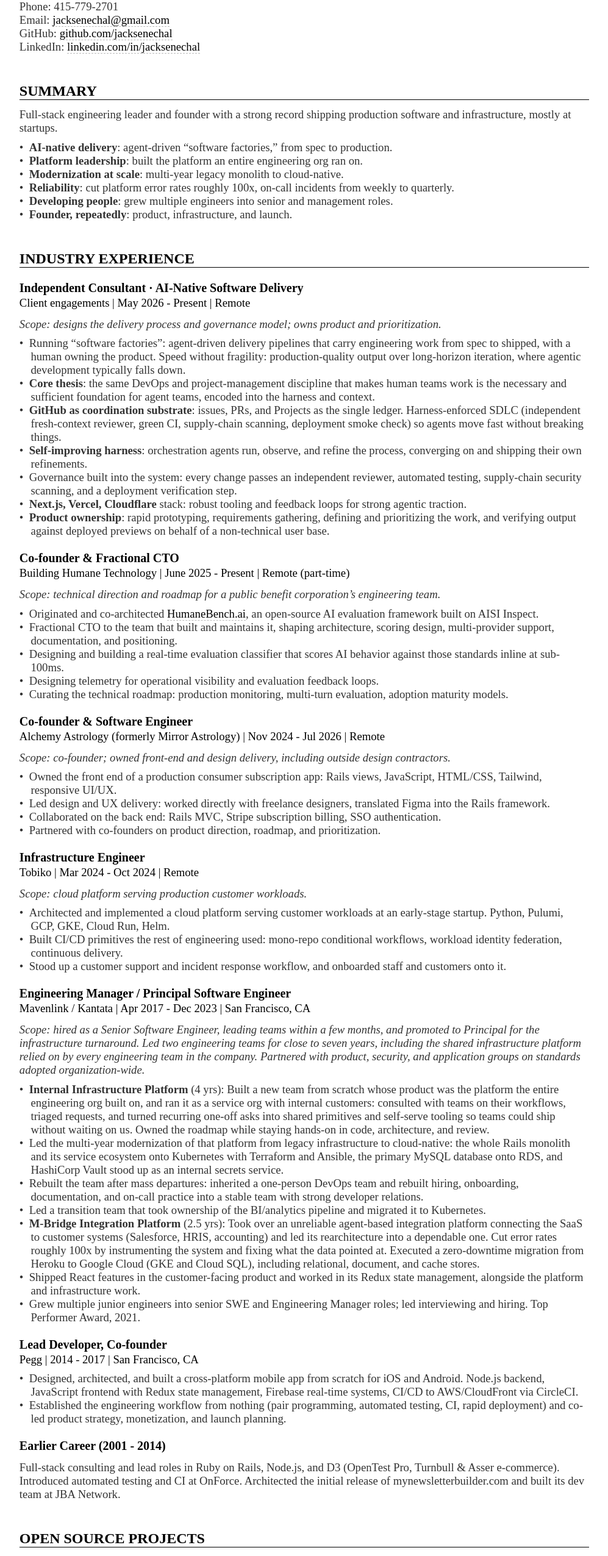
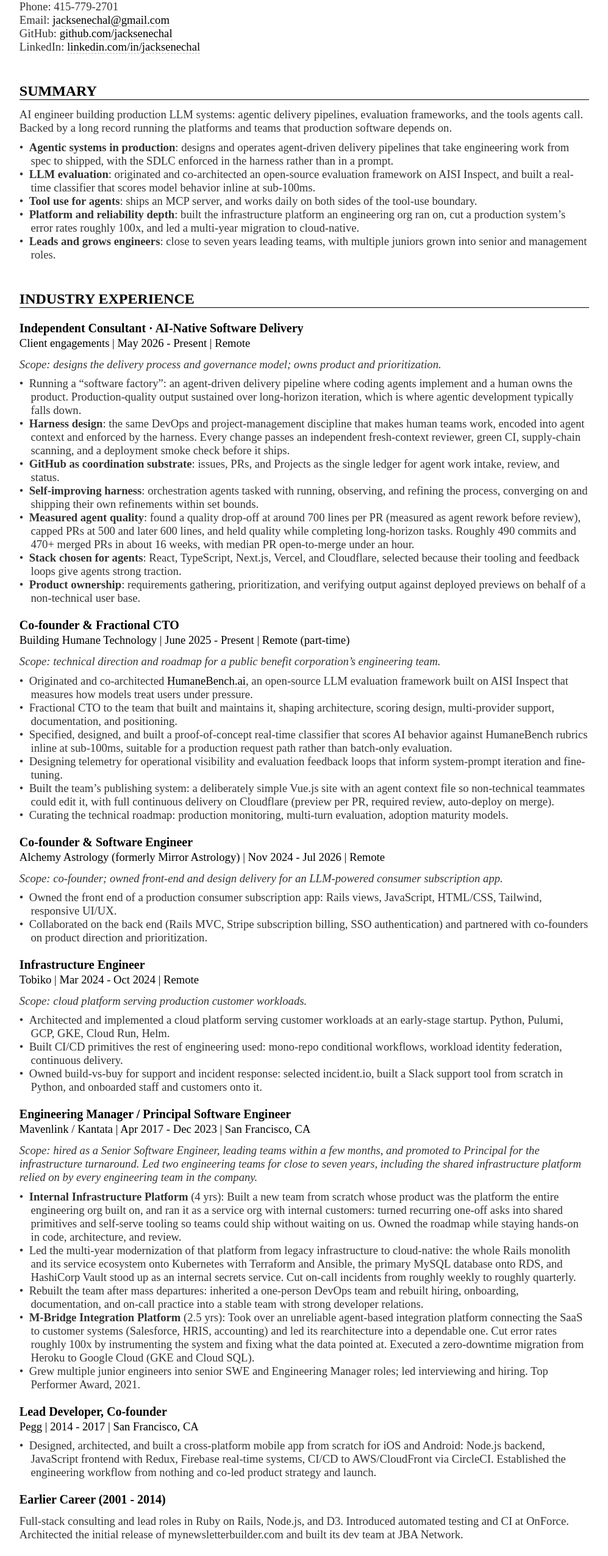
Before and after one commit to jacksenechal/resume, a plain HTML site: page index.html in a window 1280 px wide. Shown: the part 242-2794 px from the top of the page at 61% size, without its empty margins (141-1138 px from the left). Drawn offline with Linux system fonts and the light colour scheme.

Commit message:
Add role/ai-engineer archetype: AI engineering positioning (agentic delivery, evals, tool use)

```diff
--- a/index.html
+++ b/index.html
@@ -66,8 +66,8 @@
   <a class="btn" href="https://github.com/jacksenechal/resume">GitHub</a>
 </nav>
 <h1 id="jack-senechal">Jack Senechal</h1>
-<h2 id="engineering-leader-entrepreneur">Engineering Leader /
-Entrepreneur</h2>
+<h2 id="ai-engineer-agentic-systems-evaluation">AI Engineer · Agentic
+Systems &amp; Evaluation</h2>
 <p><strong>Located in Novato, CA</strong><br> Phone: 415-779-2701<br>
 Email:
 <a href="&#x6d;&#x61;&#x69;&#108;&#116;&#x6f;&#58;&#106;&#x61;&#x63;&#x6b;&#x73;&#x65;&#110;&#x65;&#x63;&#104;&#x61;&#108;&#64;&#x67;&#x6d;&#x61;&#x69;&#108;&#46;&#x63;&#x6f;&#x6d;" class="email">&#106;&#x61;&#x63;&#x6b;&#x73;&#x65;&#110;&#x65;&#x63;&#104;&#x61;&#108;&#64;&#x67;&#x6d;&#x61;&#x69;&#108;&#46;&#x63;&#x6f;&#x6d;</a><br>
@@ -76,21 +76,27 @@ href="https://github.com/jacksenechal">github.com/jacksenechal</a><br>
 LinkedIn: <a
 href="https://linkedin.com/in/jacksenechal">linkedin.com/in/jacksenechal</a></p>
 <h2 id="summary">Summary</h2>
-<p>Full-stack engineering leader and founder with a strong record
-shipping production software and infrastructure, mostly at startups.</p>
+<p>AI engineer building production LLM systems: agentic delivery
+pipelines, evaluation frameworks, and the tools agents call. Backed by a
+long record running the platforms and teams that production software
+depends on.</p>
 <ul>
-<li><strong>AI-native delivery</strong>: agent-driven “software
-factories,” from spec to production.</li>
-<li><strong>Platform leadership</strong>: built the platform an entire
-engineering org ran on.</li>
-<li><strong>Modernization at scale</strong>: multi-year legacy monolith
-to cloud-native.</li>
-<li><strong>Reliability</strong>: cut platform error rates roughly 100x,
-on-call incidents from weekly to quarterly.</li>
-<li><strong>Developing people</strong>: grew multiple engineers into
-senior and management roles.</li>
-<li><strong>Founder, repeatedly</strong>: product, infrastructure, and
-launch.</li>
+<li><strong>Agentic systems in production</strong>: designs and operates
+agent-driven delivery pipelines that take engineering work from spec to
+shipped, with the SDLC enforced in the harness rather than in a
+prompt.</li>
+<li><strong>LLM evaluation</strong>: originated and co-architected an
+open-source evaluation framework on AISI Inspect, and built a real-time
+classifier that scores model behavior inline at sub-100ms.</li>
+<li><strong>Tool use for agents</strong>: ships an MCP server, and works
+daily on both sides of the tool-use boundary.</li>
+<li><strong>Platform and reliability depth</strong>: built the
+infrastructure platform an engineering org ran on, cut a production
+system’s error rates roughly 100x, and led a multi-year migration to
+cloud-native.</li>
+<li><strong>Leads and grows engineers</strong>: close to seven years
+leading teams, with multiple juniors grown into senior and management
+roles.</li>
 </ul>
 <h2 id="industry-experience">Industry Experience</h2>
 <h3 id="independent-consultant-ai-native-software-delivery">Independent
@@ -100,29 +106,32 @@ Consultant · AI-Native Software Delivery</h3>
 <p><em>Scope: designs the delivery process and governance model; owns
 product and prioritization.</em></p>
 <ul>
-<li>Running “software factories”: agent-driven delivery pipelines that
-carry engineering work from spec to shipped, with a human owning the
-product. Speed without fragility: production-quality output over
-long-horizon iteration, where agentic development typically falls
-down.</li>
-<li><strong>Core thesis</strong>: the same DevOps and project-management
-discipline that makes human teams work is the necessary and sufficient
-foundation for agent teams, encoded into the harness and context.</li>
+<li>Running a “software factory”: an agent-driven delivery pipeline
+where coding agents implement and a human owns the product.
+Production-quality output sustained over long-horizon iteration, which
+is where agentic development typically falls down.</li>
+<li><strong>Harness design</strong>: the same DevOps and
+project-management discipline that makes human teams work, encoded into
+agent context and enforced by the harness. Every change passes an
+independent fresh-context reviewer, green CI, supply-chain scanning, and
+a deployment smoke check before it ships.</li>
 <li><strong>GitHub as coordination substrate</strong>: issues, PRs, and
-Projects as the single ledger. Harness-enforced SDLC (independent
-fresh-context reviewer, green CI, supply-chain scanning, deployment
-smoke check) so agents move fast without breaking things.</li>
-<li><strong>Self-improving harness</strong>: orchestration agents run,
-observe, and refine the process, converging on and shipping their own
-refinements.</li>
-<li>Governance built into the system: every change passes an independent
-reviewer, automated testing, supply-chain security scanning, and a
-deployment verification step.</li>
-<li><strong>Next.js, Vercel, Cloudflare</strong> stack: robust tooling
-and feedback loops for strong agentic traction.</li>
-<li><strong>Product ownership</strong>: rapid prototyping, requirements
-gathering, defining and prioritizing the work, and verifying output
-against deployed previews on behalf of a non-technical user base.</li>
+Projects as the single ledger for agent work intake, review, and
+status.</li>
+<li><strong>Self-improving harness</strong>: orchestration agents tasked
+with running, observing, and refining the process, converging on and
+shipping their own refinements within set bounds.</li>
+<li><strong>Measured agent quality</strong>: found a quality drop-off at
+around 700 lines per PR (measured as agent rework before review), capped
+PRs at 500 and later 600 lines, and held quality while completing
+long-horizon tasks. Roughly 490 commits and 470+ merged PRs in about 16
+weeks, with median PR open-to-merge under an hour.</li>
+<li><strong>Stack chosen for agents</strong>: React, TypeScript,
+Next.js, Vercel, and Cloudflare, selected because their tooling and
+feedback loops give agents strong traction.</li>
+<li><strong>Product ownership</strong>: requirements gathering,
+prioritization, and verifying output against deployed previews on behalf
+of a non-technical user base.</li>
 </ul>
 <h3 id="co-founder-fractional-cto">Co-founder &amp; Fractional CTO</h3>
 <h4
@@ -132,15 +141,22 @@ Humane Technology | June 2025 - Present | Remote (part-time)</h4>
 corporation’s engineering team.</em></p>
 <ul>
 <li>Originated and co-architected <a
-href="https://humanebench.ai">HumaneBench.ai</a>, an open-source AI
-evaluation framework built on AISI Inspect.</li>
+href="https://humanebench.ai">HumaneBench.ai</a>, an open-source LLM
+evaluation framework built on AISI Inspect that measures how models
+treat users under pressure.</li>
 <li>Fractional CTO to the team that built and maintains it, shaping
 architecture, scoring design, multi-provider support, documentation, and
 positioning.</li>
-<li>Designing and building a real-time evaluation classifier that scores
-AI behavior against those standards inline at sub-100ms.</li>
+<li>Specified, designed, and built a proof-of-concept real-time
+classifier that scores AI behavior against HumaneBench rubrics inline at
+sub-100ms, suitable for a production request path rather than batch-only
+evaluation.</li>
 <li>Designing telemetry for operational visibility and evaluation
-feedback loops.</li>
+feedback loops that inform system-prompt iteration and fine-tuning.</li>
+<li>Built the team’s publishing system: a deliberately simple Vue.js
+site with an agent context file so non-technical teammates could edit
+it, with full continuous delivery on Cloudflare (preview per PR,
+required review, auto-deploy on merge).</li>
 <li>Curating the technical roadmap: production monitoring, multi-turn
 evaluation, adoption maturity models.</li>
 </ul>
@@ -150,17 +166,14 @@ Engineer</h3>
 id="alchemy-astrology-formerly-mirror-astrology-nov-2024---jul-2026-remote">Alchemy
 Astrology (formerly Mirror Astrology) | Nov 2024 - Jul 2026 |
 Remote</h4>
-<p><em>Scope: co-founder; owned front-end and design delivery, including
-outside design contractors.</em></p>
+<p><em>Scope: co-founder; owned front-end and design delivery for an
+LLM-powered consumer subscription app.</em></p>
 <ul>
 <li>Owned the front end of a production consumer subscription app: Rails
 views, JavaScript, HTML/CSS, Tailwind, responsive UI/UX.</li>
-<li>Led design and UX delivery: worked directly with freelance
-designers, translated Figma into the Rails framework.</li>
-<li>Collaborated on the back end: Rails MVC, Stripe subscription
-billing, SSO authentication.</li>
-<li>Partnered with co-founders on product direction, roadmap, and
-prioritization.</li>
+<li>Collaborated on the back end (Rails MVC, Stripe subscription
+billing, SSO authentication) and partnered with co-founders on product
+direction and prioritization.</li>
 </ul>
 <h3 id="infrastructure-engineer">Infrastructure Engineer</h3>
 <h4 id="tobiko-mar-2024---oct-2024-remote">Tobiko | Mar 2024 - Oct 2024
@@ -174,7 +187,8 @@ Run, Helm.</li>
 <li>Built CI/CD primitives the rest of engineering used: mono-repo
 conditional workflows, workload identity federation, continuous
 delivery.</li>
-<li>Stood up a customer support and incident response workflow, and
+<li>Owned build-vs-buy for support and incident response: selected
+incident.io, built a Slack support tool from scratch in Python, and
 onboarded staff and customers onto it.</li>
 </ul>
 <h3 id="engineering-manager-principal-software-engineer">Engineering
@@ -186,36 +200,30 @@ Kantata | Apr 2017 - Dec 2023 | San Francisco, CA</h4>
 a few months, and promoted to Principal for the infrastructure
 turnaround. Led two engineering teams for close to seven years,
 including the shared infrastructure platform relied on by every
-engineering team in the company. Partnered with product, security, and
-application groups on standards adopted organization-wide.</em></p>
+engineering team in the company.</em></p>
 <ul>
 <li><strong>Internal Infrastructure Platform</strong> (4 yrs): Built a
 new team from scratch whose product was the platform the entire
 engineering org built on, and ran it as a service org with internal
-customers: consulted with teams on their workflows, triaged requests,
-and turned recurring one-off asks into shared primitives and self-serve
-tooling so teams could ship without waiting on us. Owned the roadmap
-while staying hands-on in code, architecture, and review.</li>
+customers: turned recurring one-off asks into shared primitives and
+self-serve tooling so teams could ship without waiting on us. Owned the
+roadmap while staying hands-on in code, architecture, and review.</li>
 <li>Led the multi-year modernization of that platform from legacy
 infrastructure to cloud-native: the whole Rails monolith and its service
 ecosystem onto Kubernetes with Terraform and Ansible, the primary MySQL
 database onto RDS, and HashiCorp Vault stood up as an internal secrets
-service.</li>
+service. Cut on-call incidents from roughly weekly to roughly
+quarterly.</li>
 <li>Rebuilt the team after mass departures: inherited a one-person
 DevOps team and rebuilt hiring, onboarding, documentation, and on-call
 practice into a stable team with strong developer relations.</li>
-<li>Led a transition team that took ownership of the BI/analytics
-pipeline and migrated it to Kubernetes.</li>
 <li><strong>M-Bridge Integration Platform</strong> (2.5 yrs): Took over
 an unreliable agent-based integration platform connecting the SaaS to
 customer systems (Salesforce, HRIS, accounting) and led its
 rearchitecture into a dependable one. Cut error rates roughly 100x by
 instrumenting the system and fixing what the data pointed at. Executed a
-zero-downtime migration from Heroku to Google Cloud (GKE and Cloud SQL),
-including relational, document, and cache stores.</li>
-<li>Shipped React features in the customer-facing product and worked in
-its Redux state management, alongside the platform and infrastructure
-work.</li>
+zero-downtime migration from Heroku to Google Cloud (GKE and Cloud
+SQL).</li>
 <li>Grew multiple junior engineers into senior SWE and Engineering
 Manager roles; led interviewing and hiring. Top Performer Award,
 2021.</li>
@@ -225,22 +233,21 @@ Manager roles; led interviewing and hiring. Top Performer Award,
 Francisco, CA</h4>
 <ul>
 <li>Designed, architected, and built a cross-platform mobile app from
-scratch for iOS and Android. Node.js backend, JavaScript frontend with
-Redux state management, Firebase real-time systems, CI/CD to
-AWS/CloudFront via CircleCI.</li>
-<li>Established the engineering workflow from nothing (pair programming,
-automated testing, CI, rapid deployment) and co-led product strategy,
-monetization, and launch planning.</li>
+scratch for iOS and Android: Node.js backend, JavaScript frontend with
+Redux, Firebase real-time systems, CI/CD to AWS/CloudFront via CircleCI.
+Established the engineering workflow from nothing and co-led product
+strategy and launch.</li>
 </ul>
 <h3 id="earlier-career-2001---2014">Earlier Career (2001 - 2014)</h3>
 <p>Full-stack consulting and lead roles in Ruby on Rails, Node.js, and
-D3 (OpenTest Pro, Turnbull &amp; Asser e-commerce). Introduced automated
-testing and CI at OnForce. Architected the initial release of
-mynewsletterbuilder.com and built its dev team at JBA Network.</p>
+D3. Introduced automated testing and CI at OnForce. Architected the
+initial release of mynewsletterbuilder.com and built its dev team at JBA
+Network.</p>
 <h2 id="open-source-projects">Open Source Projects</h2>
 <p><strong>Scan MCP</strong> (2024 - Present): MCP server giving AI
-agents control of document scanners. Privacy-first architecture, device
-discovery, JSON Schema validation, stdio and HTTP transports.
+agents control of document scanners, exposing scanner discovery and
+capture as tools an agent calls. Privacy-first architecture, JSON Schema
+validation, stdio and HTTP transports so it runs locally or remotely.
 TypeScript/Node.js. <a
 href="https://github.com/jacksenechal/scan-mcp">github.com/jacksenechal/scan-mcp</a></p>
 <p><strong>HumaneBench</strong> (2024 - Present): Open-source LLM
@@ -249,26 +256,23 @@ Technology above. Python. <a
 href="https://github.com/buildinghumanetech/humanebench">github.com/buildinghumanetech/humanebench</a></p>
 <h2 id="skills">Skills</h2>
 <ul>
+<li><strong>AI/LLM</strong>: agentic coding systems and harness design,
+LLM evaluation (AISI Inspect, rubric-based scoring, real-time
+classification), MCP servers and tool use, multi-provider LLM
+integration, prompt engineering, context augmentation, Claude Code and
+orchestrated subagents, evaluation telemetry.</li>
 <li><strong>Languages &amp; Frameworks</strong>: Python, TypeScript,
-JavaScript, React, Vue, Node.js, Ruby on Rails, Bash, HTML, CSS,
-Tailwind.</li>
-<li><strong>Front-end</strong>: responsive design, UI/UX collaboration
-with designers, Figma handoff.</li>
-<li><strong>Back-end &amp; Data</strong>: API design, microservices,
-distributed systems, PostgreSQL, MySQL, MongoDB, Redis, Stripe,
-SSO/auth.</li>
-<li><strong>AI/LLM</strong>: LLM evaluation frameworks (AISI Inspect),
-MCP servers, chatbot development, prompt engineering, context
-augmentation, agentic coding workflows.</li>
+JavaScript, Node.js, React, Vue, Next.js, Ruby on Rails, Bash.</li>
 <li><strong>Infrastructure &amp; CI/CD</strong>: AWS, GCP, Kubernetes,
 Docker, Terraform, Pulumi, Ansible, Helm, GitHub Actions, CircleCI,
-infrastructure as code, automated testing, TDD.</li>
-<li><strong>Product</strong>: Roadmap ownership, product discovery with
-users, prioritization, scope negotiation, cross-functional
-collaboration.</li>
-<li><strong>Leadership</strong>: Team building, hiring, coaching and
-mentoring, roadmap ownership, org change management, stakeholder
-engagement.</li>
+Vercel, Cloudflare, infrastructure as code, automated testing, TDD,
+supply-chain security scanning.</li>
+<li><strong>Back-end &amp; Data</strong>: API design, microservices,
+distributed systems, PostgreSQL, MySQL, MongoDB, Redis, observability
+and instrumentation.</li>
+<li><strong>Product &amp; Leadership</strong>: roadmap ownership,
+product discovery with users, prioritization, team building, hiring,
+coaching and mentoring, stakeholder engagement.</li>
 </ul>
 <h2 id="education">Education</h2>
 <h3 id="ba-in-mathematics-minor-in-computer-science">BA in Mathematics,
@@ -303,18 +307,6 @@ Manager. Jack has a great curiosity and a strong set of technical
 capabilities that allow him to serve as a great example for others and a
 key contributor to any team!”</p>
 <p><em>— Wesley Morlock, Engineering Director, Kantata</em></p>
-<p>“With Jack, the more complex the problem, the more simple his
-solutions. Master Senechal is more than a mind to be reckoned with, he’s
-an integrative capacity builder with a wide range of technological
-expertise. If there is anything that can be done through web
-development, Jack can figure out how to do it, and make it happen.”</p>
-<p><em>— Adam Apollo, Cofounder &amp; CEO, Superluminal Systems</em></p>
-<p>“Jack has a flair for finding better, faster, and more reliable ways
-to get things done. He advocates best practices, like unit testing, and
-has a deep knowledge of OO architecture. Jack thinks on his toes, and
-will always be there with the team at 4 a.m. if circumstance requires
-it.”</p>
-<p><em>— Greg Whitescarver, Founder, Mojave</em></p>
 <p>“Jack is a fantastic engineer always ready to help solve problems and
 more importantly, teach you how to solve them. He guided me and my team
 through a bunch of challenging GitOps situations with patience and
```
Also changed, not shown: 2 other files.
